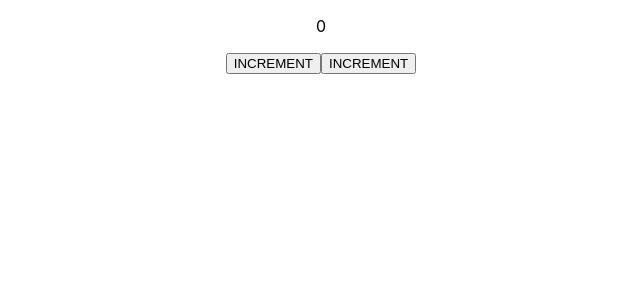
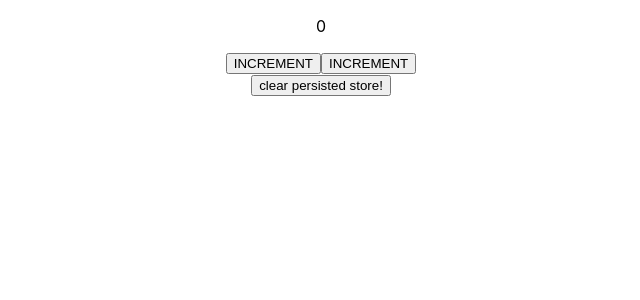
Before and after one commit to sasurau4/sample-redux-persist-migration, a React (Create React App) app: page / in a window 1280 px wide. Shown: the top 300 px of the page, without its empty margins (319-959 px from the left). Built offline with nearby package versions, Linux system fonts and the light colour scheme.

Commit message:
implement persist

```diff
--- a/src/App.js
+++ b/src/App.js
@@ -2,15 +2,24 @@ import React from 'react';
 import { connect } from 'react-redux';
 import './App.css';
 import { incrementCounter, decrementCounter } from './actions';
+import { persistor } from './Store';
 
 function App(props) {
+  console.log(props);
   const { counter, increment, decrement } = props;
 
   return (
     <div className="App">
-      <p>{counter}</p>
-      <button onClick={increment}>INCREMENT</button>
-      <button onClick={decrement}>INCREMENT</button>
+      <div>
+        <p>{counter}</p>
+        <button onClick={increment}>INCREMENT</button>
+        <button onClick={decrement}>INCREMENT</button>
+      </div>
+      <div>
+        <button onClick={() => persistor.purge()}>
+          clear persisted store!
+        </button>
+      </div>
     </div>
   );
 }
--- a/src/Store.js
+++ b/src/Store.js
@@ -1,5 +1,14 @@
 import { createStore } from 'redux';
-import reducer from './reducers';
-const store = createStore(reducer);
+import { persistStore, persistReducer } from 'redux-persist';
+import storage from 'redux-persist/lib/storage';
+import rootReducer from './reducers';
 
-export default store;
+const persistConfig = {
+  key: 'root',
+  storage,
+};
+
+const persistedReducer = persistReducer(persistConfig, rootReducer);
+
+export const store = createStore(persistedReducer);
+export const persistor = persistStore(store);
--- a/src/index.js
+++ b/src/index.js
@@ -4,9 +4,8 @@ import './index.css';
 import App from './App';
 import { Provider } from 'react-redux';
 import * as serviceWorker from './serviceWorker';
-import store from './Store';
+import { store } from './Store';
 
-const unsubscribe = store.subscribe(() => console.log(store.getState()));
 ReactDOM.render(
   <Provider store={store}>
     <App />
```
